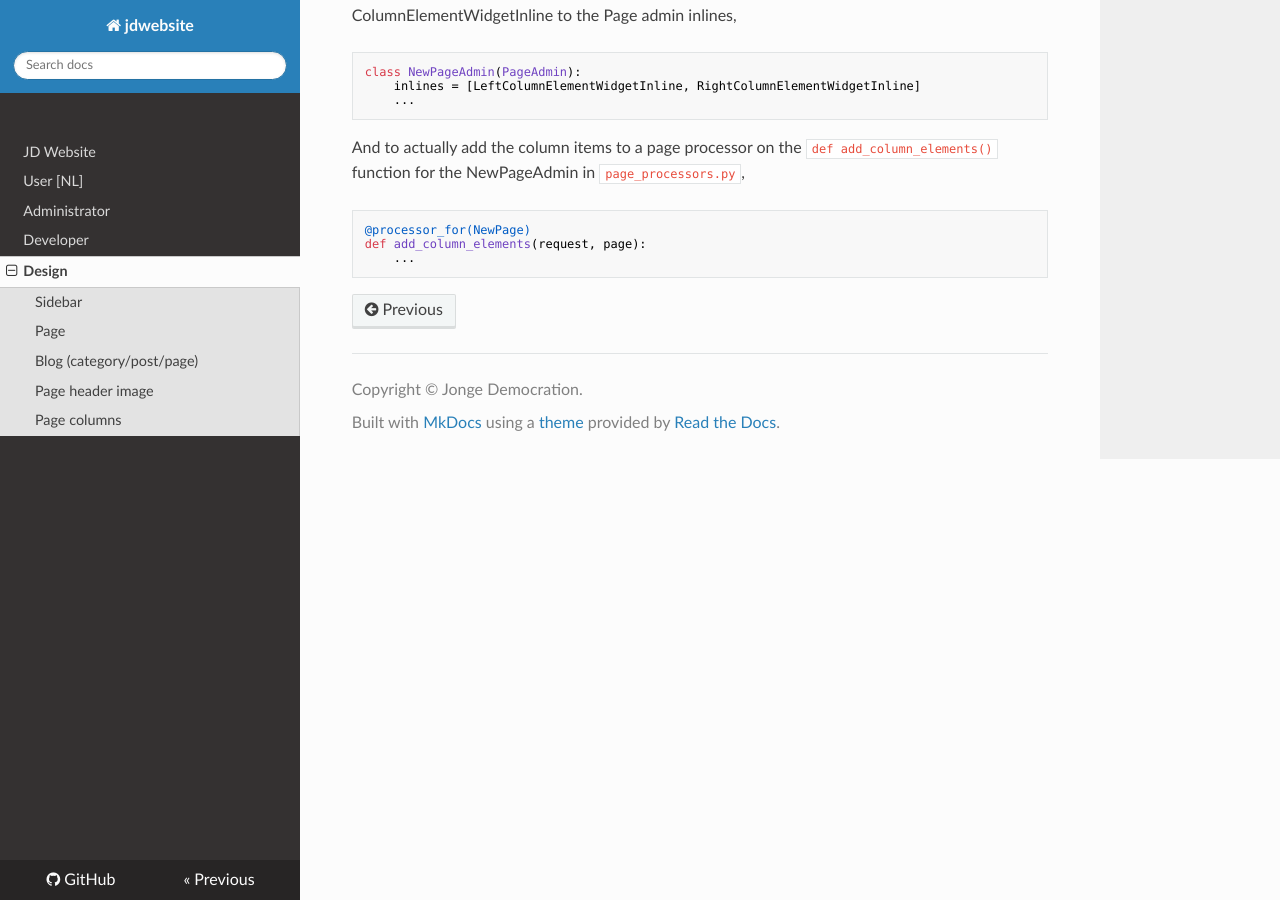
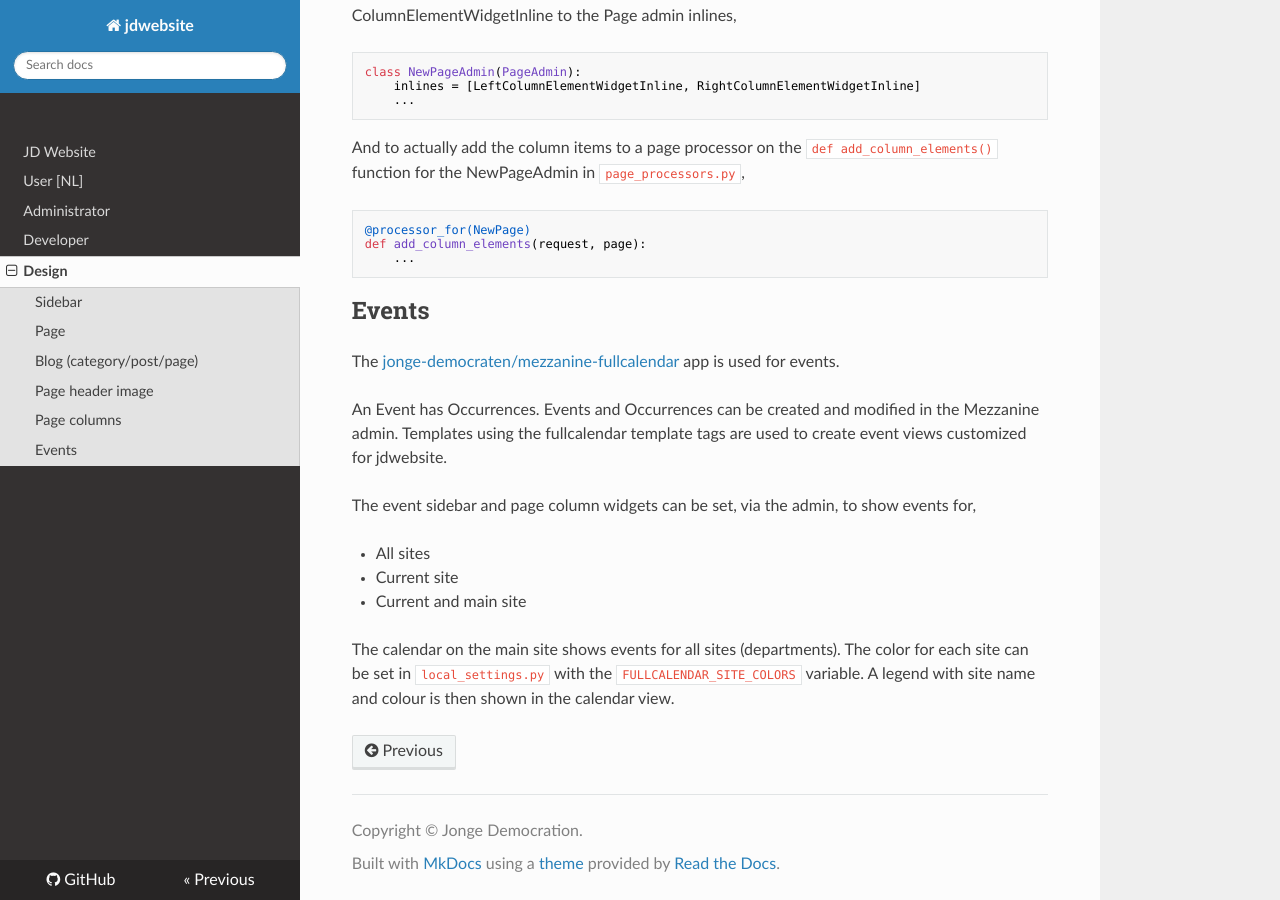
Before and after one commit to jonge-democraten/website, an MkDocs documentation site: the page built from docs/design.md, in a window 1280 px wide and 900 px high, scrolled down 5283 px. Built offline with MkDocs 1.6.1, drawn with Linux system fonts in a browser that asks for light colours; nearby versions of some CDN libraries; old or Windows-style settings are respelled for this version of MkDocs; some of the changed text lies outside the part shown.

Commit message:
Add basic info about Events and mezzanine-fullcalendar usage to design doc

````diff
--- a/docs/design.md
+++ b/docs/design.md
@@ -230,3 +230,20 @@ And to actually add the column items to a page processor on the `def add_column_
 def add_column_elements(request, page):
     ...
 ```
+
+## Events
+
+The [jonge-democraten/mezzanine-fullcalendar](https://github.com/jonge-democraten/mezzanine-fullcalendar) app is used for events.
+
+An Event has Occurrences.
+Events and Occurrences can be created and modified in the Mezzanine admin.
+Templates using the fullcalendar template tags are used to create event views customized for jdwebsite.
+
+The event sidebar and page column widgets can be set, via the admin, to show events for,
+
+* All sites
+* Current site
+* Current and main site
+
+The calendar on the main site shows events for all sites (departments). The color for each site can be set in `local_settings.py` with the `FULLCALENDAR_SITE_COLORS` variable.
+A legend with site name and colour is then shown in the calendar view.
````
Also changed, not shown: other parts of docs/design.md (+1 -1 lines).
